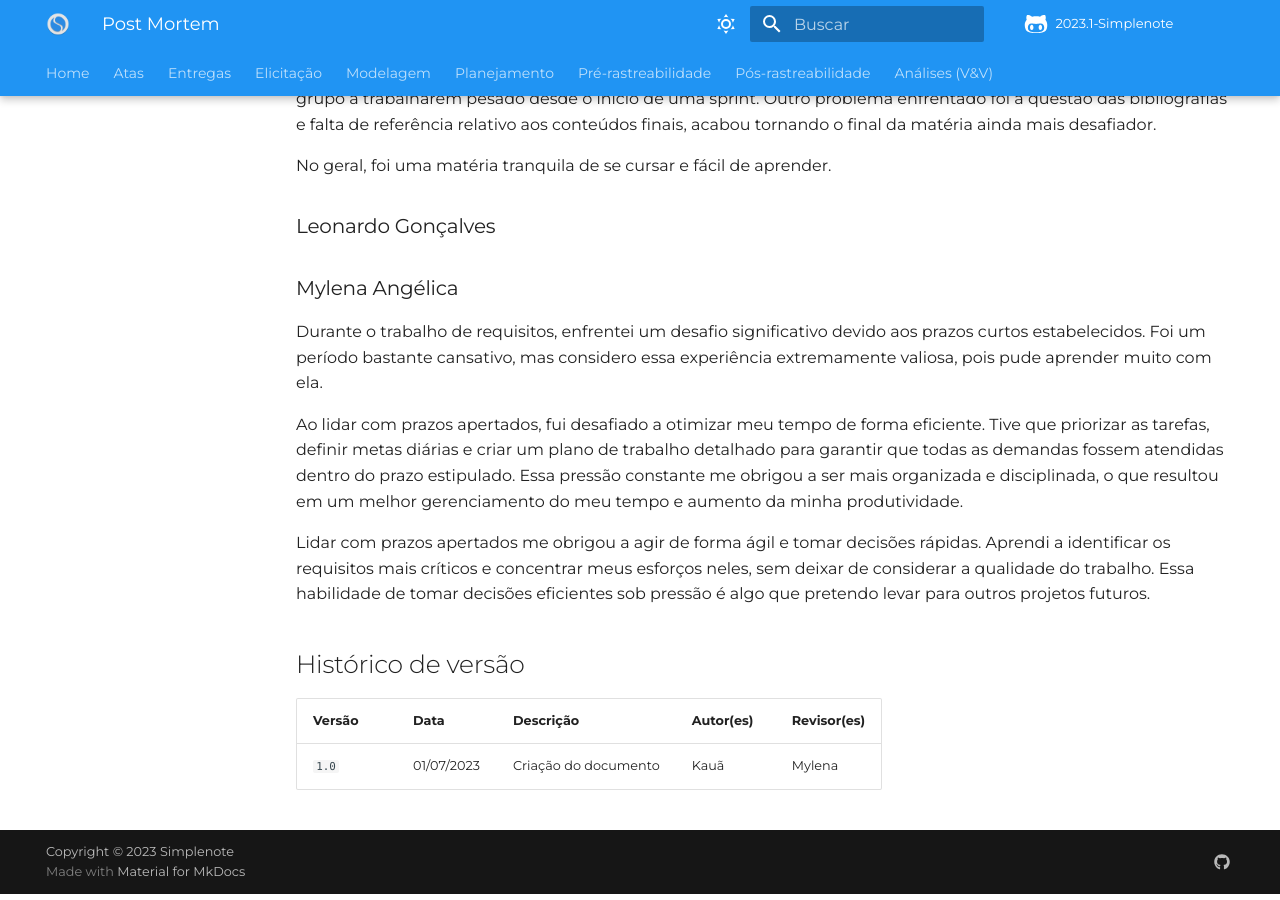
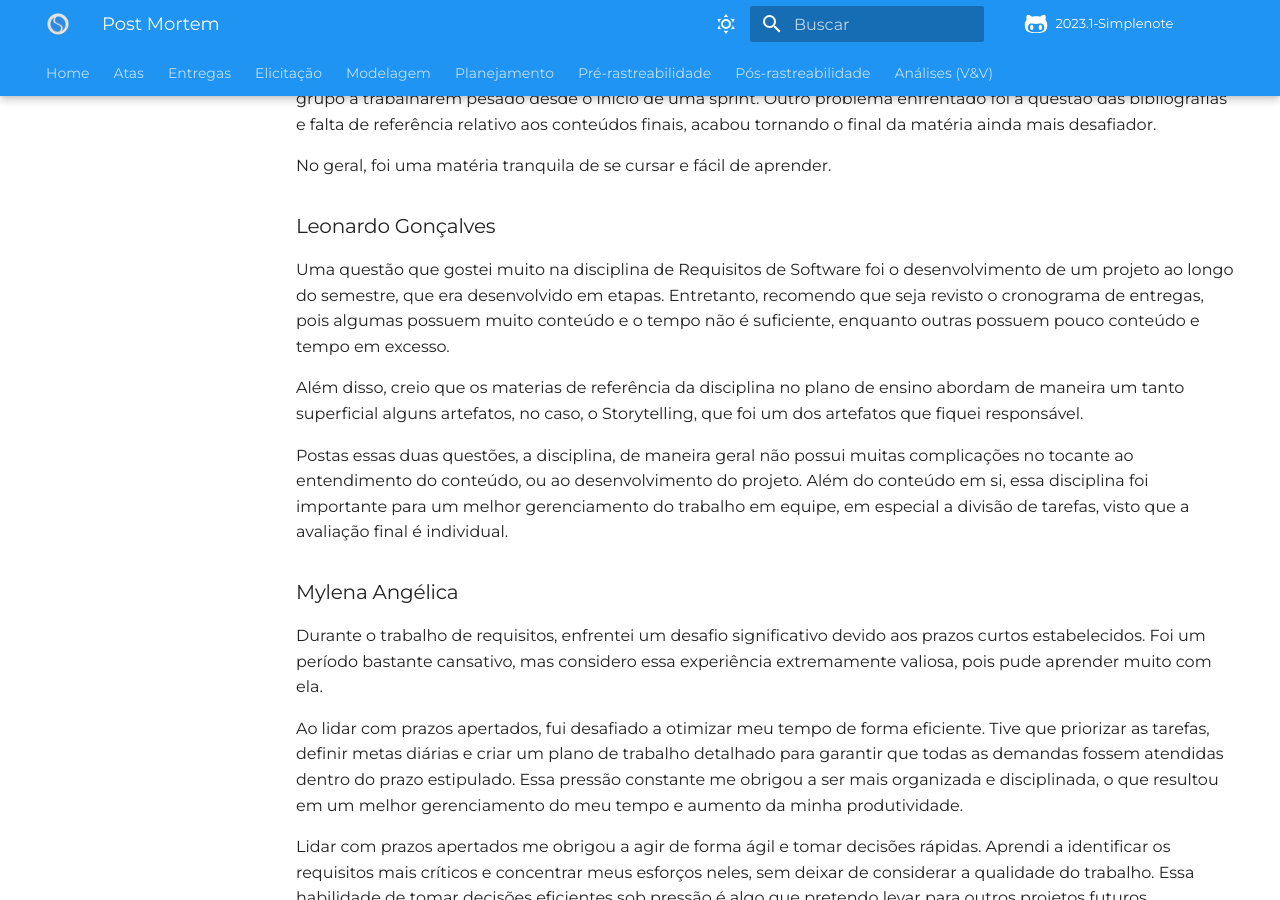
Before and after one commit to Requisitos-de-Software/2023.1-Simplenote, an MkDocs documentation site: the page built from docs/PostMortem.md, in a window 1280 px wide and 900 px high, scrolled down 2439 px. Built offline with MkDocs 1.6.1 and Material for MkDocs 9.7.7, drawn with Linux system fonts in a browser that asks for light colours; some web fonts are replaced; comment, search, counter and statistics services are not loaded.

Commit message:
Update PostMortem.md

```diff
--- a/docs/PostMortem.md
+++ b/docs/PostMortem.md
@@ -60,6 +60,12 @@ No geral, foi uma matéria tranquila de se cursar e fácil de aprender.
 
 ### Leonardo Gonçalves
 
+Uma questão que gostei muito na disciplina de Requisitos de Software foi o desenvolvimento de um projeto ao longo do semestre, que era desenvolvido em etapas. Entretanto, recomendo que seja revisto o cronograma de entregas, pois algumas possuem muito conteúdo e o tempo não é suficiente, enquanto outras possuem pouco conteúdo e tempo em excesso.
+
+Além disso, creio que os materias de referência da disciplina no plano de ensino abordam de maneira um tanto superficial alguns artefatos, no caso, o Storytelling, que foi um dos artefatos que fiquei responsável.
+
+Postas essas duas questões, a disciplina, de maneira geral não possui muitas complicações no tocante ao entendimento do conteúdo, ou ao desenvolvimento do projeto. Além do conteúdo em si, essa disciplina foi importante para um melhor gerenciamento do trabalho em equipe, em especial a divisão de tarefas, visto que a avaliação final é individual.
+
 ### Mylena Angélica
 Durante o trabalho de requisitos, enfrentei um desafio significativo devido aos prazos curtos estabelecidos. Foi um período bastante cansativo, mas considero essa experiência extremamente valiosa, pois pude aprender muito com ela.
 
```
